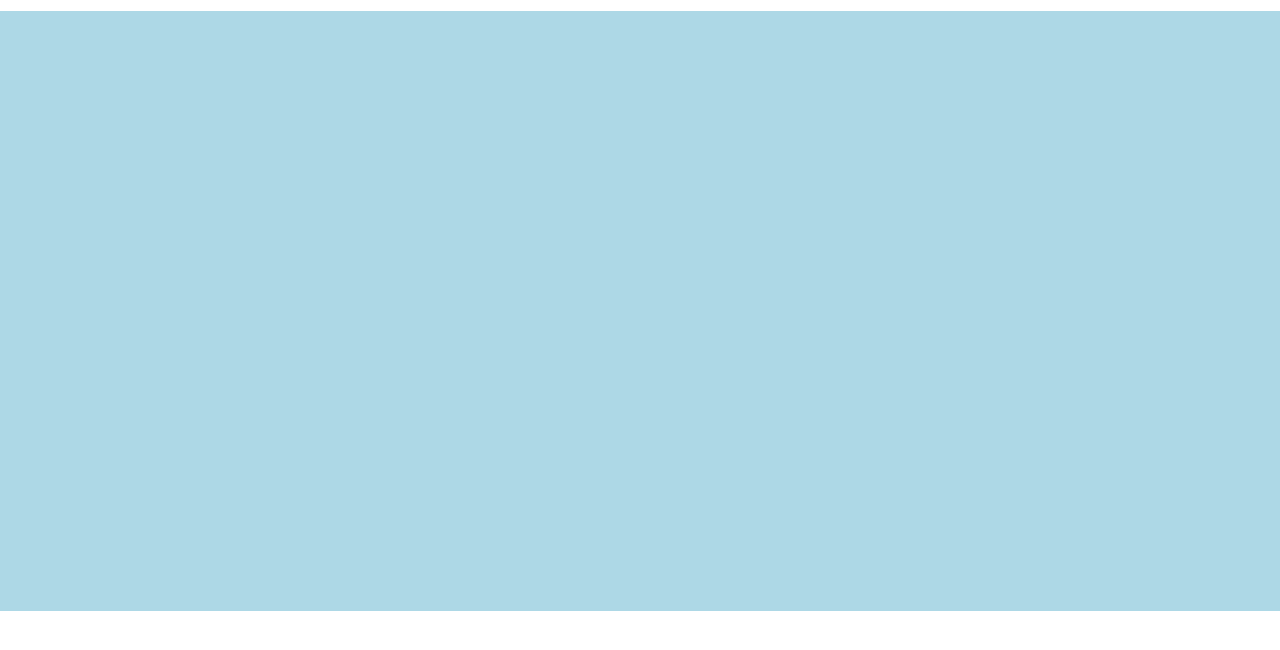
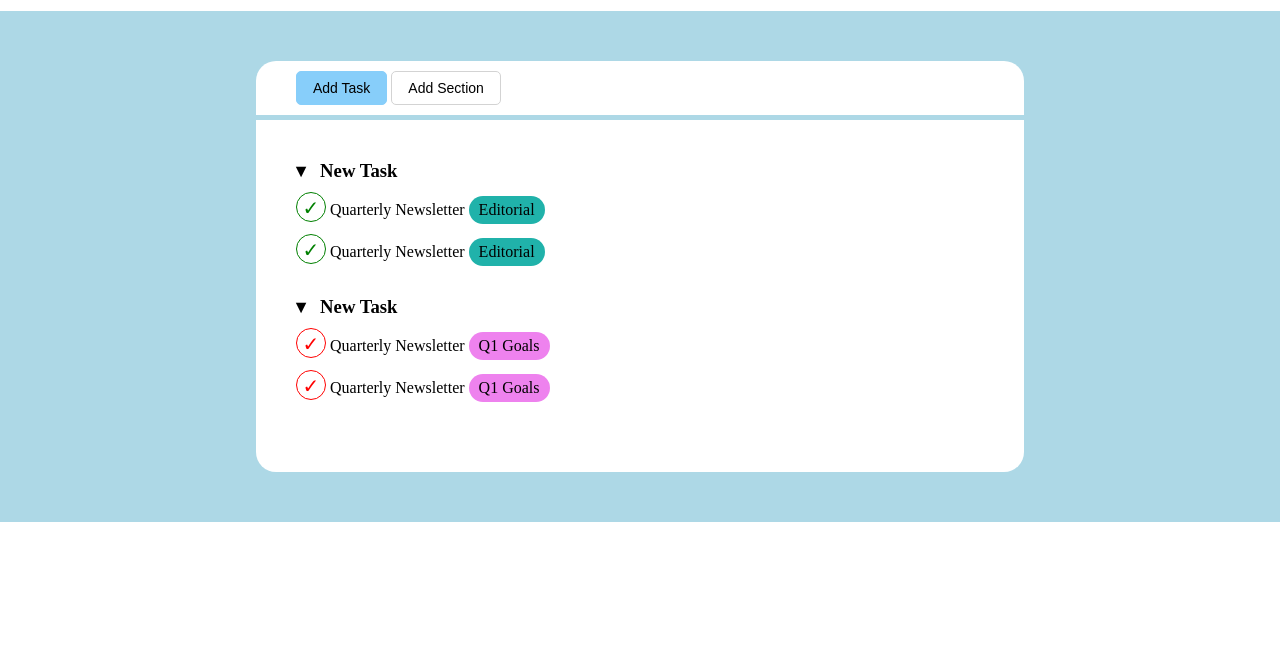
Before and after one commit to olgas-class/css-toboolist-correzione, a plain HTML site: page index.html in a window 1280 px wide. Shown: the part 66-716 px from the top of the page. Drawn offline with Linux system fonts and the light colour scheme.

Commit message:
feat: todos list completed

```diff
--- a/css/style.css
+++ b/css/style.css
@@ -3,6 +3,10 @@
   margin: 0;
   padding: 0;
   box-sizing: border-box;
+}
+
+ul {
+  list-style: none;
 }
 
 /* HEADER */
@@ -13,6 +17,114 @@ header {
 /* MAIN */
 main {
   background-color: lightblue;
+  padding: 50px 0;
   /* debug - regola di prova per poi cancellarla */
-  height: 600px;
+  /* height: 600px; */
 }
+
+.container {
+  width: 60%;
+  margin: 0 auto;
+
+  /* debug */
+  /* background-color: lightgoldenrodyellow; */
+  /* height: 400px; */
+}
+
+.actions-block {
+  background-color: white;
+  margin-bottom: 5px;
+  padding: 10px 40px;
+  border-radius: 20px 20px 0px 0px;
+}
+
+.todos-block {
+  background-color: white;
+  padding: 40px;
+  border-radius: 0px 0px 20px 20px;
+}
+
+/* Buttons */
+.btn {
+  padding: 8px 16px;
+  border: 1px solid transparent;
+  font-size: 14px;
+  border-radius: 5px;
+}
+
+
+.btn-blue {
+  background-color: lightskyblue;
+  border-color: lightskyblue;
+}
+
+/* Pseudoclassi */
+/* Quando ci passo con il mouse sopra */
+.btn-blue:hover {
+  background-color: darkblue;
+  color: white;
+}
+
+/* Quando ci clicco */
+.btn-blue:active {
+  padding: 4px 8px;
+
+}
+
+.btn-white {
+  background-color: white;
+  border-color: lightgrey;
+}
+
+/* Todo list */
+.chevron {
+  margin-right: 10px;
+}
+
+.main-list  {
+  margin-bottom: 20px;
+}
+
+.main-list > li {
+  margin-bottom: 30px;
+}
+
+.inner-list > li {
+  margin-top: 10px;
+}
+
+.circle {
+  display: inline-block;
+  width: 30px;
+  height: 30px;
+  line-height: 30px;
+  border: 1px solid black;
+  border-radius: 50%;
+  text-align: center;
+  font-size: 20px;
+}
+
+.circle.check {
+  color: green;
+  border-color: green;
+}
+
+.circle.cross {
+  color: red;
+  border-color: red;
+}
+
+.tag {
+  display: inline-block;
+  background-color: gray;
+  padding: 5px 10px;
+  border-radius: 20px;
+}
+
+.editorial {
+  background-color: lightseagreen;
+}
+
+.q1 {
+  background-color: violet;
+}
--- a/index.html
+++ b/index.html
@@ -1,23 +1,66 @@
 <!DOCTYPE html>
 <html lang="en">
   <head>
-  <meta charset="UTF-8">
-  <meta name="viewport" content="width=device-width, initial-scale=1.0">
+    <meta charset="UTF-8" />
+    <meta name="viewport" content="width=device-width, initial-scale=1.0" />
     <title>Toboolist</title>
-  <link rel="stylesheet" href="./css/style.css">
+    <link rel="stylesheet" href="./css/style.css" />
   </head>
   <body>
     <!-- Header -->
     <header>
-    <img src="./img/toboolist-logo.jpg" alt="Logo Toboolist">
+      <img src="./img/toboolist-logo.jpg" alt="Logo Toboolist" />
     </header>
     <!-- End Header -->
 
     <!-- Main -->
     <main>
+      <div class="container">
+        <!-- Actions block -->
+        <div class="actions-block">
+          <button class="btn btn-blue">Add Task</button>
+          <button class="btn btn-white">Add Section</button>
+        </div>
+        <!-- End Actions block -->
 
+        <!-- Todos list block -->
+        <div class="todos-block">
+          <ul class="main-list">
+            <li>
+              <h3><span class="chevron">&blacktriangledown;</span> <span>New Task</span></h3>
+              <ul class="inner-list">
+                <li>
+                  <span class="circle check">&check;</span>
+                  <span>Quarterly Newsletter</span>
+                  <span class="tag editorial">Editorial</span>
+                </li>
+                <li>
+                  <span class="circle check">&check;</span>
+                  <span>Quarterly Newsletter</span>
+                  <span class="tag editorial">Editorial</span>
+                </li>
+              </ul>
+            </li>
+            <li>
+              <h3><span class="chevron">&blacktriangledown;</span> <span>New Task</span></h3>
+              <ul class="inner-list">
+                <li>
+                  <span class="circle cross">&check;</span>
+                  <span>Quarterly Newsletter</span>
+                  <span class="tag q1">Q1 Goals</span>
+                </li>
+                <li>
+                  <span class="circle cross">&check;</span>
+                  <span>Quarterly Newsletter</span>
+                  <span class="tag q1">Q1 Goals</span>
+                </li>
+              </ul>
+            </li>
+          </ul>
+        </div>
+        <!-- /Todos list block -->
+      </div>
     </main>
     <!-- End Main -->
-
   </body>
 </html>
```
Lines whose indentation alone changed are shown as unchanged.
